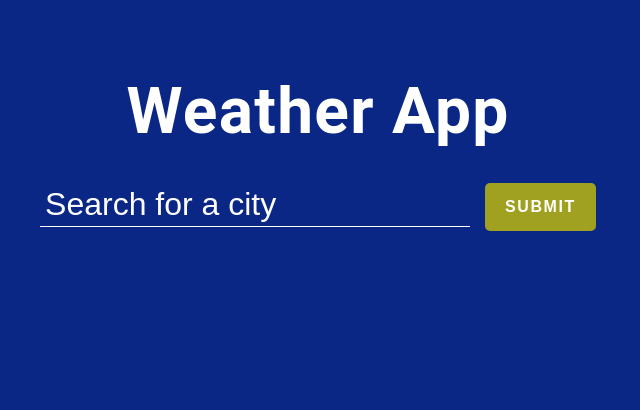
After one commit to utkarshsingh06/AGRIGUARD, a Flask app: page /weather in a window 1280 px wide. The commit adds this page. Shown: the top 410 px of the page, without its empty margins (322-962 px from the left). Run offline with Flask 3, Linux system fonts and the light colour scheme.

Commit message:
new feature

```diff
--- a/app.py
+++ b/app.py
@@ -35,7 +35,9 @@ def home():
 @app.route('/disease')
 def disease():
     return render_template('disease.html')
-
+@app.route('/weather')
+def weather():
+    return render_template('weather.html')
 # Define route for prediction
 @app.route('/predict', methods=['POST'])
 def make_prediction():
--- /dev/null
+++ b/static/css/style5.css
@@ -0,0 +1,275 @@
+/* RESET STYLES
+–––––––––––––––––––––––––––––––––––––––––––––––––– */
+:root {
+    --bg_main: #0a2786;
+    --text_light: #fff;
+    --text_med: #53627c;
+    --text_dark: #1e2432;
+    --red: #ff1e42;
+    --darkred: #55ed04;
+    --orange: #ff8c00;
+    --yellow:rgb(160, 160, 33);
+  }
+
+  * {
+    margin: 0;
+    padding: 0;
+    box-sizing: border-box;
+    font-weight: normal;
+  }
+
+  a {
+    color: inherit;
+    text-decoration: none;
+  }
+
+  button {
+    cursor: pointer;
+  }
+
+  input {
+    -webkit-appearance: none;
+  }
+
+  button,
+  input {
+    border: none;
+    background: none;
+    outline: none;
+    color: inherit;
+  }
+
+  img {
+    display: block;
+    max-width: 100%;
+    height: auto;
+  }
+
+  ul {
+    list-style: none;
+  }
+
+  body {
+    font: 1rem/1.3 "Roboto", sans-serif;
+    background: var(--bg_main);
+    color: var(--text_dark);
+    padding: 70px;
+  }
+
+  .container {
+    width: 100%;
+    max-width: 1200px;
+    margin: 0 auto;
+    padding: 0 15px;
+  }
+
+
+  /* SECTION #1
+  –––––––––––––––––––––––––––––––––––––––––––––––––– */
+  .top-banner {
+    color: var(--text_light);
+  }
+
+  .heading {
+    font-weight: bold;
+    font-size: 4rem;
+    letter-spacing: 0.02em;
+    padding: 0 0 30px 0;
+  }
+
+  .top-banner form {
+    position: relative;
+    display: flex;
+    align-items: center;
+  }
+
+  .top-banner form input {
+    font-size: 2rem;
+    height: 40px;
+    padding: 5px 5px 10px;
+    border-bottom: 1px solid;
+  }
+
+  .top-banner form input::placeholder {
+    color: currentColor;
+  }
+
+  .top-banner form button {
+    font-size: 1rem;
+    font-weight: bold;
+    letter-spacing: 0.1em;
+    padding: 15px 20px;
+    margin-left: 15px;
+    border-radius: 5px;
+    background: var(--yellow);
+    transition: background 0.3s ease-in-out;
+  }
+
+  .top-banner form button:hover {
+    background: var(--darkred);
+  }
+
+  .top-banner form .msg {
+    position: absolute;
+    bottom: -40px;
+    left: 0;
+    max-width: 450px;
+    min-height: 40px;
+  }
+
+
+  /* SECTION #2
+  –––––––––––––––––––––––––––––––––––––––––––––––––– */
+  .ajax-section {
+    margin: 70px 0 20px;
+  }
+
+  .ajax-section .cities {
+    display: grid;
+    grid-gap: 32px 20px;
+    grid-template-columns: repeat(4, 1fr);
+  }
+
+  .ajax-section .city {
+    position: relative;
+    padding: 40px 10%;
+    border-radius: 20px;
+    background: var(--text_light);
+    color: var(--text_med);
+  }
+
+  .ajax-section .city::after {
+    content: '';
+    width: 90%;
+    height: 50px;
+    position: absolute;
+    bottom: -12px;
+    left: 5%;
+    z-index: -1;
+    opacity: 0.3;
+    border-radius: 20px;
+    background: var(--text_light);
+  }
+
+  .ajax-section figcaption {
+    margin-top: 10px;
+    text-transform: uppercase;
+    letter-spacing: 0.05em;
+  }
+
+  .ajax-section .city-temp {
+    font-size: 5rem;
+    font-weight: bold;
+    margin-top: 10px;
+    color: var(--text_dark);
+  }
+
+  .ajax-section .city sup {
+    font-size: 0.5em;
+  }
+
+  .ajax-section .city-name sup {
+    padding: 0.2em 0.6em;
+    border-radius: 30px;
+    color: var(--text_light);
+    background: var(--orange);
+  }
+
+  .ajax-section .city-icon {
+    margin-top: 10px;
+    width: 100px;
+    height: 100px;
+  }
+
+
+  /* FOOTER
+  –––––––––––––––––––––––––––––––––––––––––––––––––– */
+  .page-footer {
+    text-align: right;
+    font-size: 1rem;
+    color: var(--text_light);
+    margin-top: 40px;
+  }
+
+  .page-footer span {
+    color: var(--red);
+  }
+
+
+  /* MQ
+  –––––––––––––––––––––––––––––––––––––––––––––––––– */
+  @media screen and (max-width: 1000px) {
+    body {
+      padding: 30px;
+    }
+
+    .ajax-section .cities {
+      grid-template-columns: repeat(3, 1fr);
+    }
+  }
+
+  @media screen and (max-width: 700px) {
+    .heading,
+    .ajax-section .city-temp {
+      font-size: 3rem;
+    }
+
+    .ajax-section {
+      margin-top: 20px;
+    }
+
+    .top-banner form {
+      flex-direction: column;
+      align-items: flex-start;
+    }
+
+    .top-banner form input,
+    .top-banner form button {
+      width: 100%;
+    }
+
+    .top-banner form button {
+      margin: 20px 0 0 0;
+    }
+
+    .top-banner form .msg {
+      position: static;
+      max-width: none;
+      min-height: 0;
+      margin-top: 10px;
+    }
+
+    .ajax-section .cities {
+      grid-template-columns: repeat(2, 1fr);
+    }
+  }
+
+  @media screen and (max-width: 500px) {
+    body {
+      padding: 15px;
+    }
+
+    .ajax-section .cities {
+      grid-template-columns: repeat(1, 1fr);
+    }
+  }
+
+
+  /* API Key banner
+  –––––––––––––––––––––––––––––––––––––––––––––––––– */
+  .api {
+    background: #fffbbc;
+    position: fixed;
+    top: 0;
+    left: 0;
+    width: 100%;
+    padding: 10px;
+  }
+
+  .api a {
+    text-decoration: underline;
+  }
+
+  .api a:hover {
+    text-decoration: none;
+  }
--- /dev/null
+++ b/static/scripts/script2.js
@@ -0,0 +1,82 @@
+const form = document.querySelector(".top-banner form");
+const input = document.querySelector(".top-banner input");
+const msg = document.querySelector(".top-banner .msg");
+const list = document.querySelector(".ajax-section .cities");
+const apiKey = "95f9c30fc9fb4dc296a194754241606";
+
+form.addEventListener("submit", e => {
+  e.preventDefault();
+  let inputVal = input.value.trim();
+
+  // Check if the city is already displayed
+  const listItems = list.querySelectorAll(".ajax-section .city");
+  const listItemsArray = Array.from(listItems);
+
+  if (listItemsArray.length > 0) {
+    const filteredArray = listItemsArray.filter(el => {
+      let content = "";
+      // Check if inputVal includes a country code
+      if (inputVal.includes(",")) {
+        // If country code is invalid, use only the city name
+        if (inputVal.split(",")[1].length > 2) {
+          inputVal = inputVal.split(",")[0];
+        }
+        content = el.querySelector(".city-name").dataset.name.toLowerCase();
+      } else {
+        content = el.querySelector(".city-name span").textContent.toLowerCase();
+      }
+      return content == inputVal.toLowerCase();
+    });
+
+    if (filteredArray.length > 0) {
+      msg.textContent = `You already know the weather for ${
+        filteredArray[0].querySelector(".city-name span").textContent
+      } ...otherwise be more specific by providing the country code as well 😉`;
+      form.reset();
+      input.focus();
+      return;
+    }
+  }
+
+  // Fetch weather data from WeatherAPI
+  const url = `https://api.weatherapi.com/v1/current.json?key=${apiKey}&q=${inputVal}`;
+
+  fetch(url)
+    .then(response => response.json())
+    .then(data => {
+      if (data.error) {
+        msg.textContent = "Please search for a valid city 😩";
+        return;
+      }
+
+      const { location, current } = data;
+      const { name, country } = location;
+      const { temp_c, condition, wind_kph, humidity } = current;
+      const icon = condition.icon;
+
+      const li = document.createElement("li");
+      li.classList.add("city");
+      const markup = `
+        <h2 class="city-name" data-name="${name},${country}">
+          <span>${name}</span>
+          <sup>${country}</sup>
+        </h2>
+        <div class="city-temp">${Math.round(temp_c)}<sup>°C</sup></div>
+        <figure>
+          <img class="city-icon" src="${icon}" alt="${condition.text}">
+          <figcaption>${condition.text}</figcaption>
+        </figure>
+        <div class="city-wind">Wind: ${wind_kph} kph</div>
+        <div class="city-humidity">Humidity: ${humidity}%</div>
+      `;
+      li.innerHTML = markup;
+      list.appendChild(li);
+    })
+    .catch(() => {
+      msg.textContent = "Please search for a valid city 😩";
+    });
+
+  msg.textContent = "";
+  form.reset();
+  input.focus();
+});
--- /dev/null
+++ b/templates/weather.html
@@ -0,0 +1,36 @@
+
+
+<!DOCTYPE html>
+<html lang="en">
+<head>
+    <meta charset="UTF-8">
+    <meta name="viewport" content="width=device-width, initial-scale=1.0">
+    <title>Document</title>
+    <link rel="stylesheet" href="{{ url_for('static', filename='css/style5.css') }}">
+</head>
+<body>
+      </div>
+      <section class="top-banner">
+        <div class="container" >
+          <h1  class="heading" align="center">Weather App</h1>
+          <form style="justify-content: center; align-items: center;">
+            <input type="text" placeholder="Search for a city" autofocus>
+            <button type="submit">SUBMIT</button>
+            <span class="msg"></span>
+          </form>
+        </div>
+      </section>
+      <section class="ajax-section">
+        <div class="container">
+          <ul class="cities"></ul>
+        </div>
+      </section>
+      <footer class="page-footer">
+        <!-- <div class="container">
+          <small>Made with <span>❤</span> by <a href="http://georgemartsoukos.com/" target="_blank">George Martsoukos</a>
+          </small>
+        </div> -->
+      </footer>
+      <script src="{{ url_for('static', filename='scripts/script2.js') }}"></script>
+</body>
+</html>
```
Also changed, not shown: templates/index.html (+12 -0 lines), README.md, static/images/9T46EerXc.jpg (added), static/images/weather.jpeg (added), static/images/wth.png (added).
